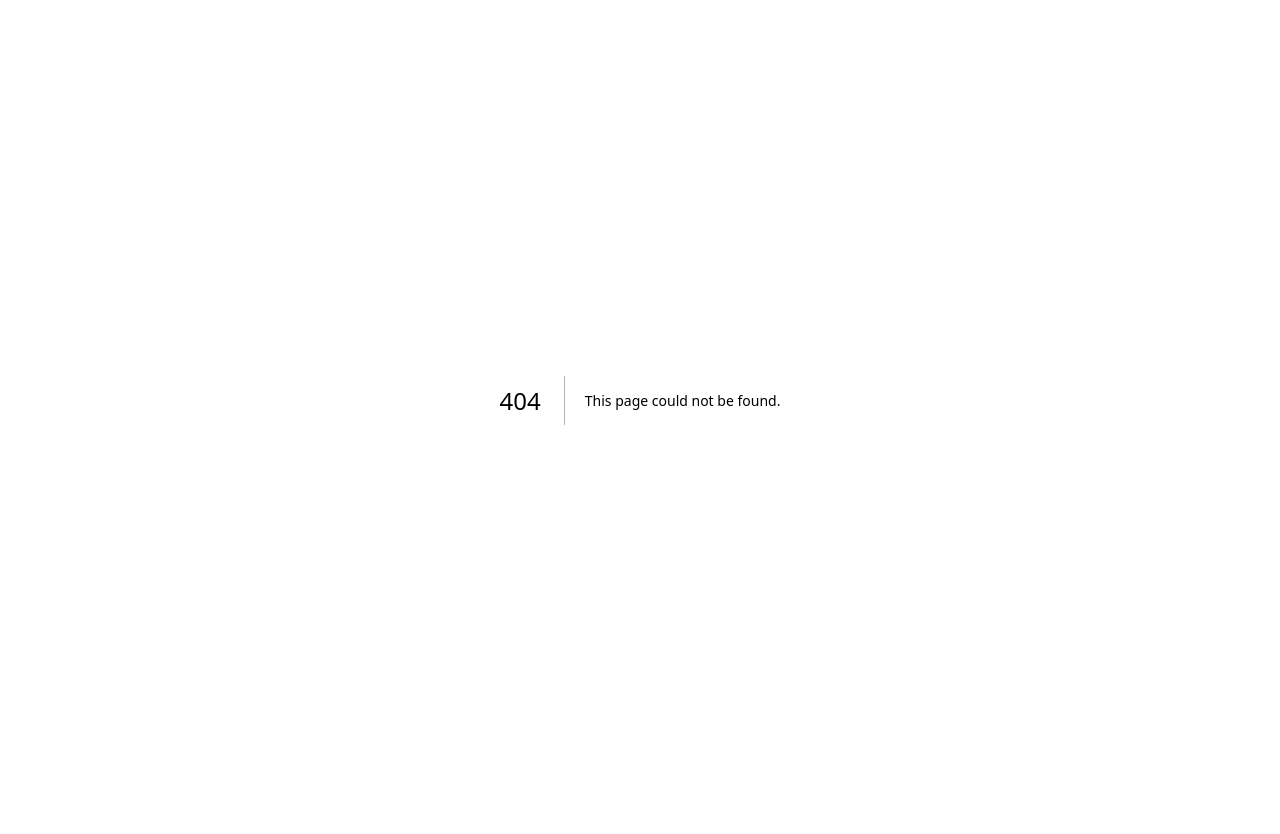
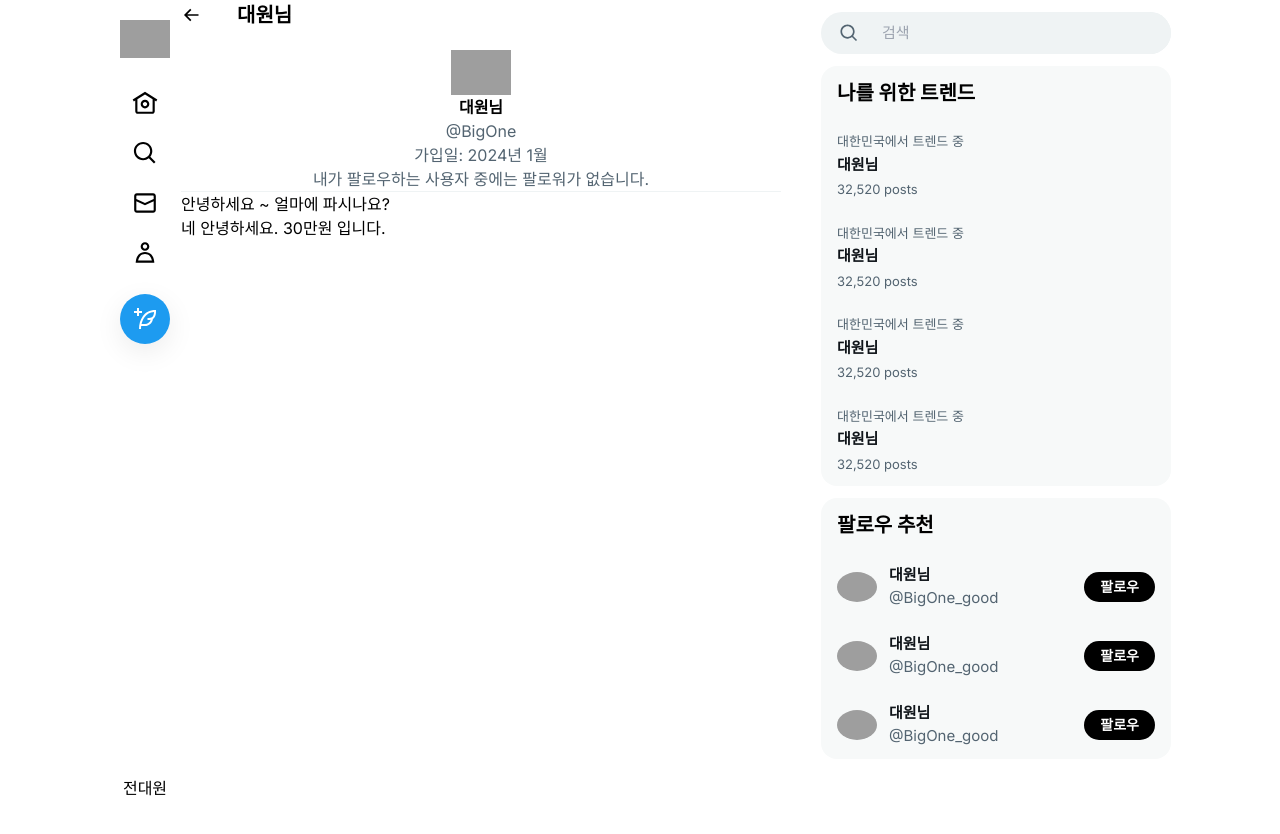
Before and after one commit to eodnjs467/daily-life-sharing, a Next.js app: page /messages/13 in a window 1280 px wide. Before the commit this address had no page. Shown: the top 834 px of the page. Before the commit the page ends 800 px from the top, so only its background shows below. Built offline with nearby package versions, Linux system fonts and the light colour scheme; grey boxes are pictures that could not be loaded.

Commit message:
:lipstick: ui: 개별 채팅방

```diff
--- /dev/null
+++ b/src/app/(afterLogin)/messages/[id]/chatroom.module.css
@@ -0,0 +1,26 @@
+.header {
+  display: flex;
+}
+.header h1 {
+  font-size: 20px;
+  font-weight: bold;
+}
+.body {
+  padding-top: 20px;
+}
+
+.user {
+  display: flex;
+  flex-direction: column;
+  justify-content: center;
+  align-items: center;
+  color: #536471;
+}
+.nickname {
+  font-weight: bold;
+  color: black;
+}
+.divider {
+  height: 1px;
+  background-color: rgba(239,243,244,1.00);
+}
--- /dev/null
+++ b/src/app/(afterLogin)/messages/[id]/page.tsx
@@ -0,0 +1,36 @@
+import style from "./chatroom.module.css";
+import BackButton from "@/app/(afterLogin)/_component/back-button";
+import Image from "next/image";
+export default function ChatRoomPage() {
+  return (
+    <div className={style.container}>
+      <div className={style.header}>
+        <BackButton />
+        <h1>대원님</h1>
+      </div>
+      <div className={style.body}>
+        <div className={style.user}>
+          <div className={style.profile}>
+            <Image
+              src={"/blue-moon.png"}
+              alt={"profile"}
+              width={60}
+              height={60}
+            />
+          </div>
+          <div className={style.nickname}>대원님</div>
+          <div className={style.email}>@BigOne</div>
+          <div className={style.signup}>가입일: 2024년 1월</div>
+          <div className={style.followInfo}>
+            내가 팔로우하는 사용자 중에는 팔로워가 없습니다.
+          </div>
+        </div>
+        <div className={style.divider}></div>
+        <div className={style.chatZone}>
+          <div className={style.me}>안녕하세요 ~ 얼마에 파시나요?</div>
+          <div className={style.otherPerson}>네 안녕하세요. 30만원 입니다.</div>
+        </div>
+      </div>
+    </div>
+  );
+}
```
